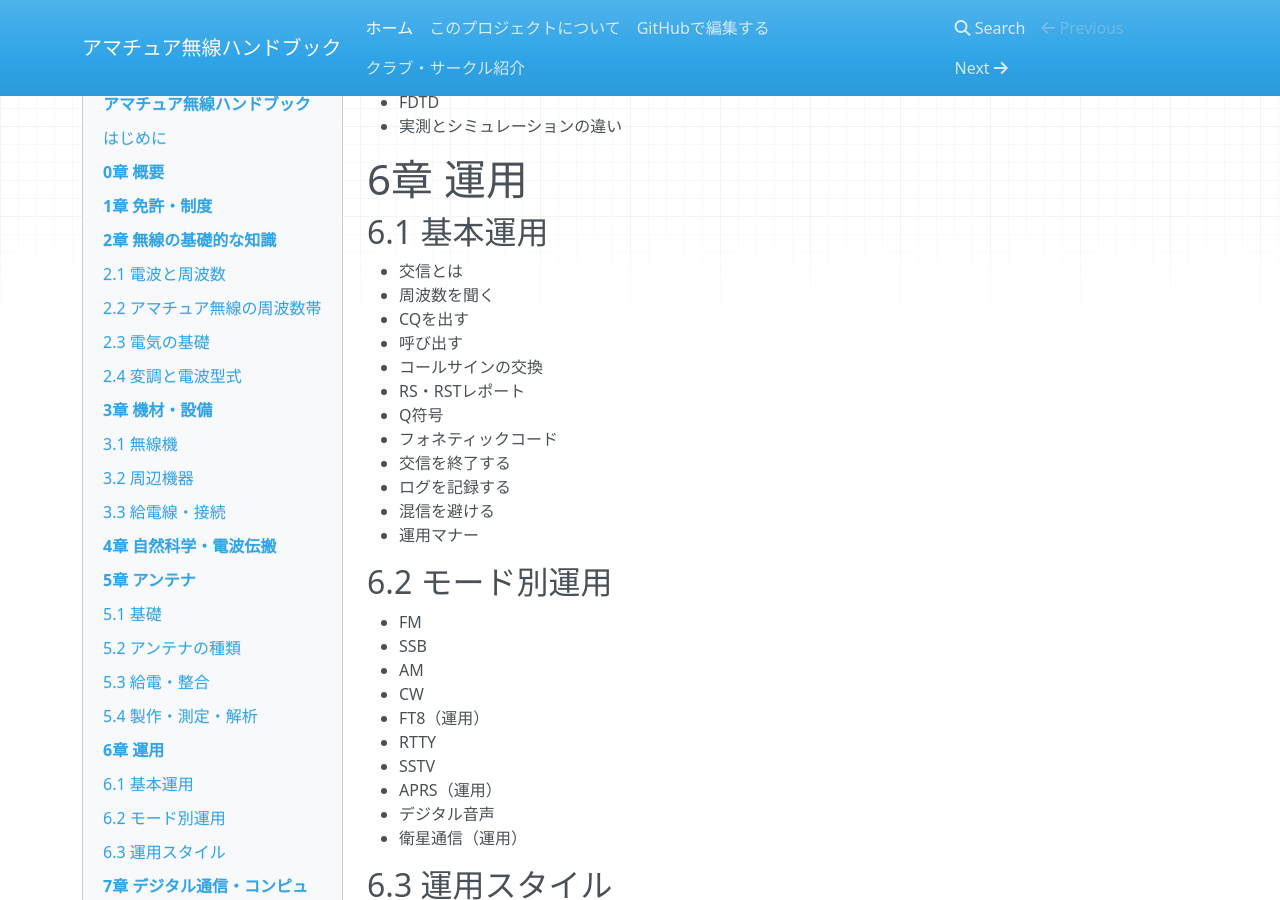
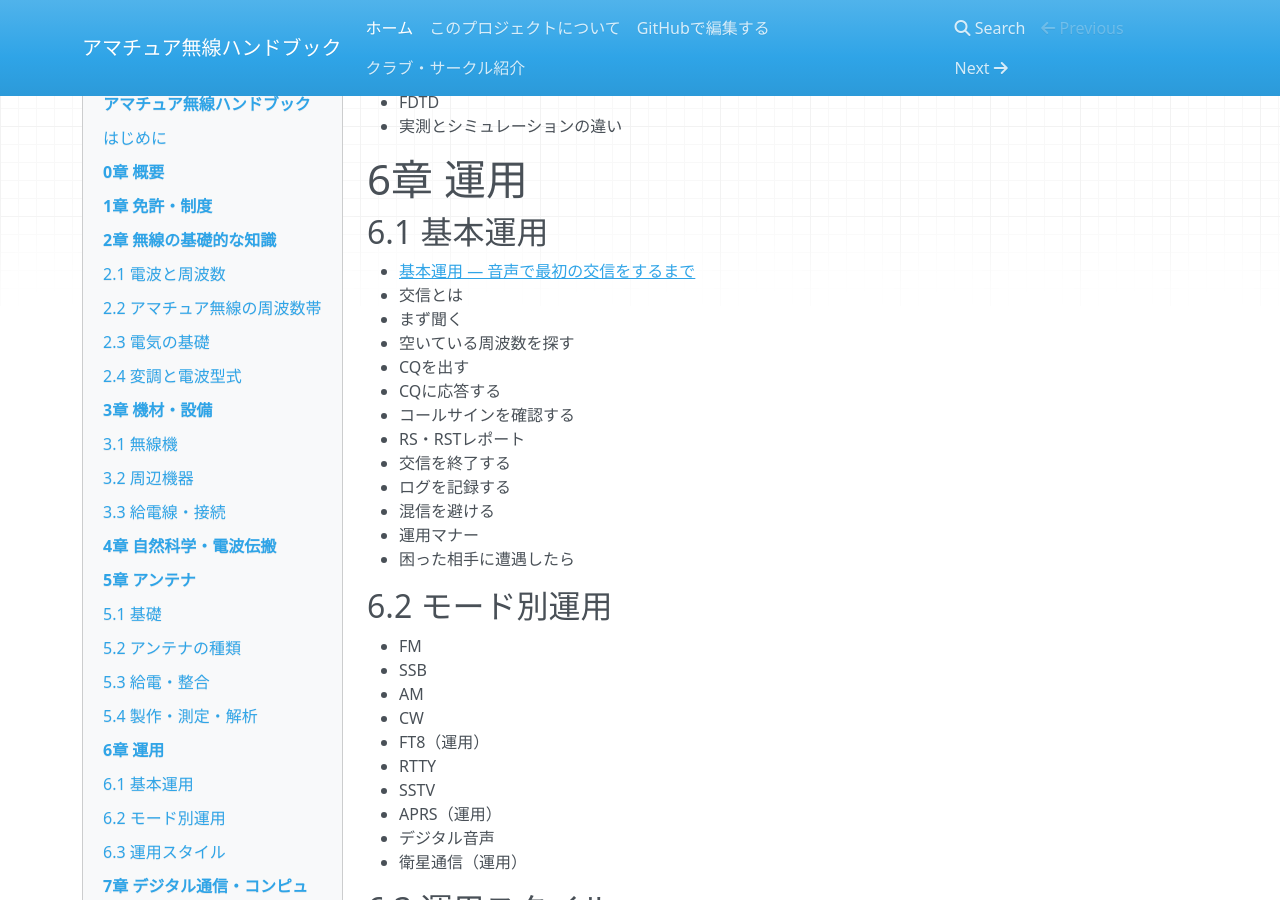
Before and after one commit to CQAKIBA/AmateurRadio-Handbook, an MkDocs documentation site: the page built from docs/index.md, in a window 1280 px wide and 900 px high, scrolled down 5927 px. Built offline with MkDocs 1.6.1, drawn with Linux system fonts in a browser that asks for light colours; nearby versions of some CDN libraries.

Commit message:
Link practical basic operating guide from chapter 6

```diff
--- a/docs/index.md
+++ b/docs/index.md
@@ -253,18 +253,19 @@
 
 ## 6.1 基本運用
 
-- 交信とは
-- 周波数を聞く
-- CQを出す
-- 呼び出す
-- コールサインの交換
-- RS・RSTレポート
-- Q符号
-- フォネティックコード
-- 交信を終了する
-- ログを記録する
-- 混信を避ける
-- 運用マナー
+- [基本運用 ― 音声で最初の交信をするまで](06_運用/基本運用.md)
+  - 交信とは
+  - まず聞く
+  - 空いている周波数を探す
+  - CQを出す
+  - CQに応答する
+  - コールサインを確認する
+  - RS・RSTレポート
+  - 交信を終了する
+  - ログを記録する
+  - 混信を避ける
+  - 運用マナー
+  - 困った相手に遭遇したら
 
 ## 6.2 モード別運用
 
```
